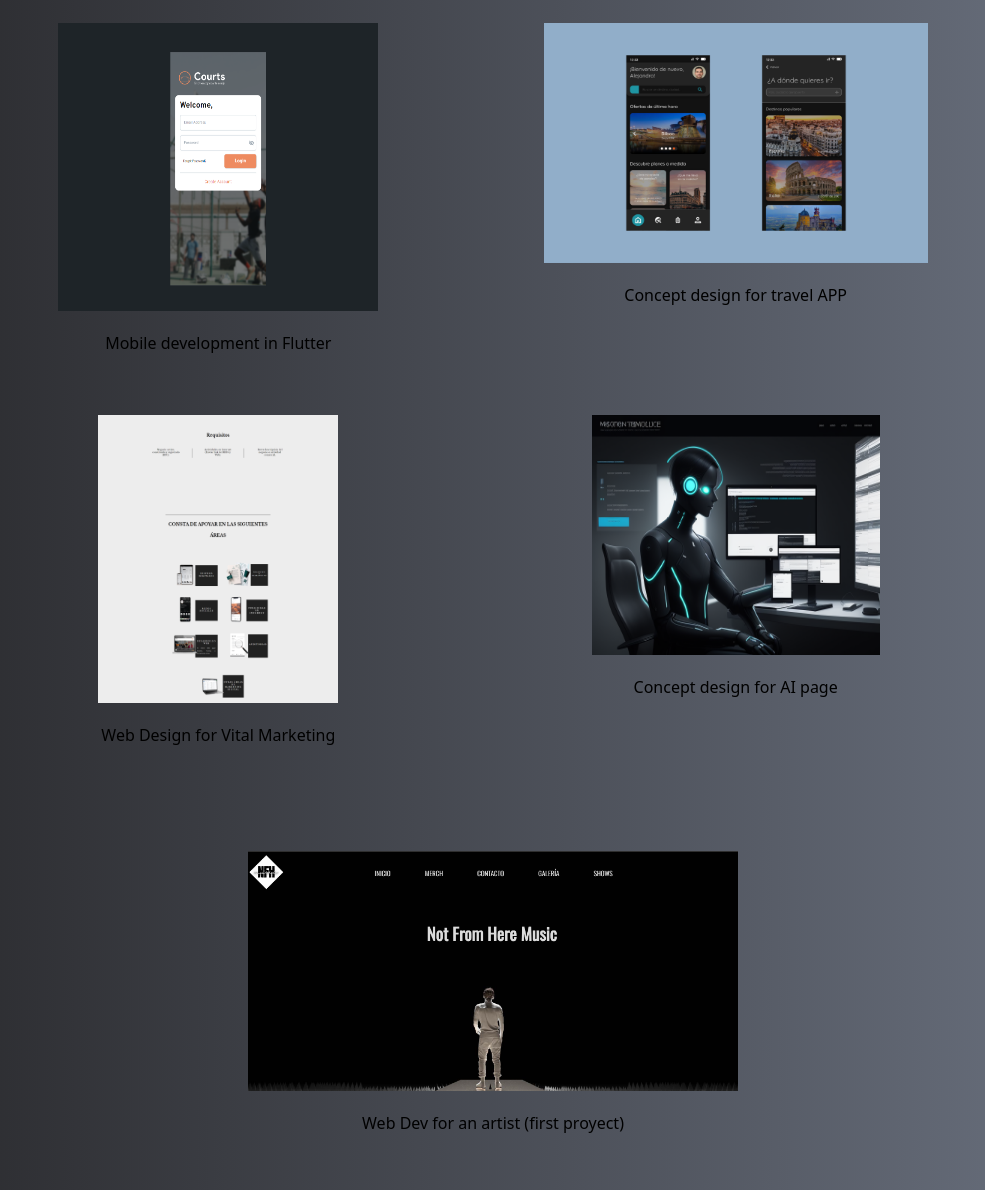
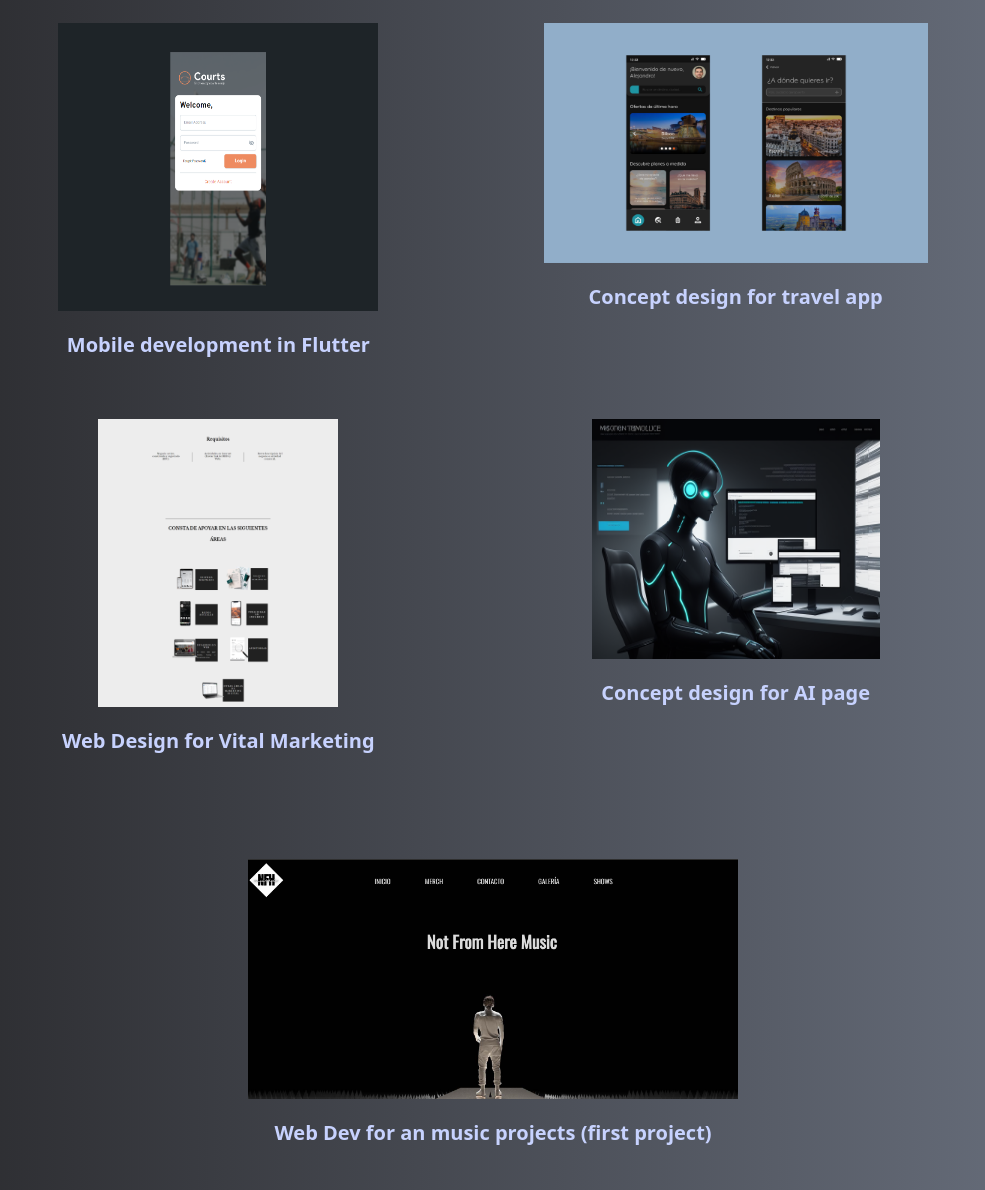
Before and after one commit to HackingMatrix/PortfolioFinal, a website: page index.html in a window 1280 px wide. Shown: the part 2615-3805 px from the top of the page, without its empty margins (147-1132 px from the left). Drawn offline with Linux system fonts and the light colour scheme.

Commit message:
ahora si se logro

```diff
--- a/index.html
+++ b/index.html
@@ -169,7 +169,7 @@
             <span class="text-5xl my-11 text-white font-semibold">Front End Developer</span>
             </div>
             <div class="transition ease-in-out delay-0  hover:-translate-y-1 hover:scale-y-100 hover:bg-indigo-500 duration-300 bg-center h-32 grid content-center backgroundDesn border-2 border-orange-400 rounded text-center sm:ml-14 sm:mr-14 xl:mr-0  mt-16"><span class="text-5xl text-white font-semibold">Web Designer</span></div>
-            <div class="transition ease-in-out delay-0 backgroundMobile hover:-translate-y-1 hover:scale-y-100 hover:bg-indigo-500 duration-300 bg-center h-32 grid content-center border-2 border-orange-400 rounded text-center sm:ml-14 sm:mr-14 xl:mr-0  mt-16"><span class="text-5xl text-white font-semibold">Mobile Arquitect</span><p class="pt-3"></p> </div>
+            <div class="transition ease-in-out delay-0 backgroundMobile hover:-translate-y-1 hover:scale-y-100 hover:bg-indigo-500 duration-300 bg-center h-32 grid content-center border-2 border-orange-400 rounded text-center sm:ml-14 sm:mr-14 xl:mr-0  mt-16"><span class="text-5xl text-white font-semibold">Mobile Architect</span><p class="pt-3"></p> </div>
         </section>
     </div>
     <hr >
@@ -181,11 +181,11 @@
         <div class="grid justify-items-center">
             <a href="https://drive.google.com/file/d/1-ccr_kJUQlwIgFwcTNn7a-l3KhDWM9XG/view?usp=sharing">
            <img src="images/Captura de pantalla (1).png" alt="website1" class="transition ease-in-out hover:opacity-60 my-5 w-80 h-72"></a>
-           <span class="pb-10">Mobile development in Flutter</span>
+           <span class="pb-10 text-indigo-200 font-semibold text-xl">Mobile development in Flutter</span>
 
             <a href="https://vitalmg.com/probono/">
             <img src="images/vital.png" alt="website1" class="transition ease-in-out hover:opacity-60 my-5 w-60 h-72"></a>
-            <span class="pb-10">Web Design for Vital Marketing</span>
+            <span class="pb-10 text-indigo-200 font-semibold text-xl">Web Design for Vital Marketing</span>
 
 
          </div>
@@ -196,12 +196,12 @@
 
             <div>
             <img src="images/app viajes.png" alt="website1" class="max-md:w-64 my-5 w-96 h-60">
-            <span class="text-center flex justify-center">Concept design for travel APP</span>
+            <span class="text-indigo-200 font-semibold text-xl flex justify-center">Concept design for travel app</span>
             </div>
 
             <div>
             <img src="images/proyecto3.png" alt="website1" class="my-5 w-72 h-60">
-            <span class="text-center flex justify-center">Concept design for AI page</span>
+            <span class="text-indigo-200 font-semibold text-xl flex justify-center">Concept design for AI page</span>
             </div>
        </div>
 
@@ -210,7 +210,7 @@
     <div class=" sm:pb-16 bg-gradient-to-l from-gray-500 to-zinc-800 grid justify-items-center">
         <a href="https://drive.google.com/file/d/1iqtMY9QqjKkxa_IrisC9q1c7gaj02fG6/view?usp=sharing"><img src="images/NTF.png" alt="website1" class="transition ease-in-out hover:opacity-60 my-5 max-sm:w-96  h-60"></a>
 
-            <span class="pb-10">Web Dev for an artist (first proyect)</span>
+            <span class="pb-10 text-indigo-200 font-semibold text-xl">Web Dev for an music projects (first project)</span>
         </div>
     <hr >
     <div id="contact" class="flex justify-around">
```
Also changed, not shown: output.css.
